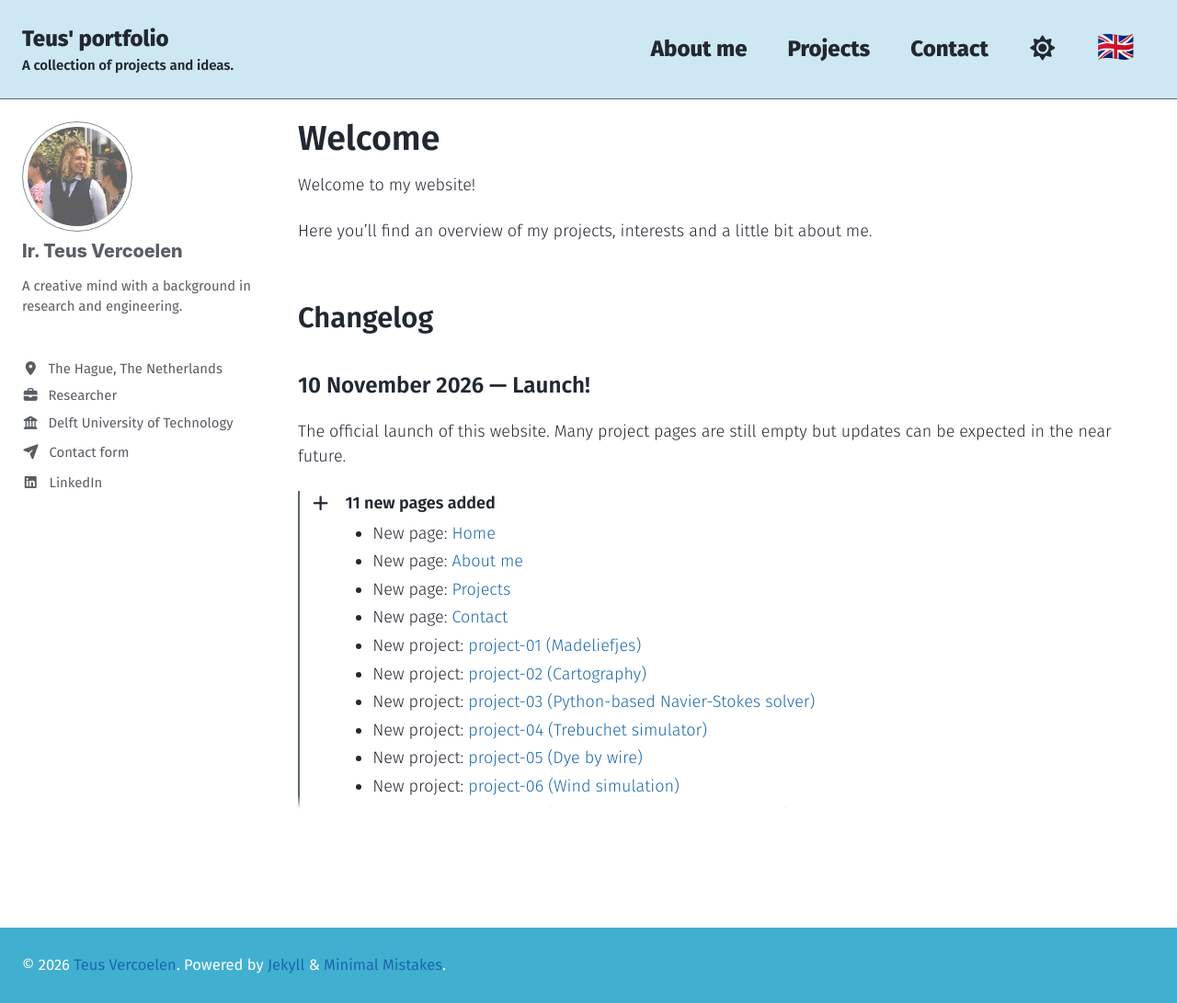
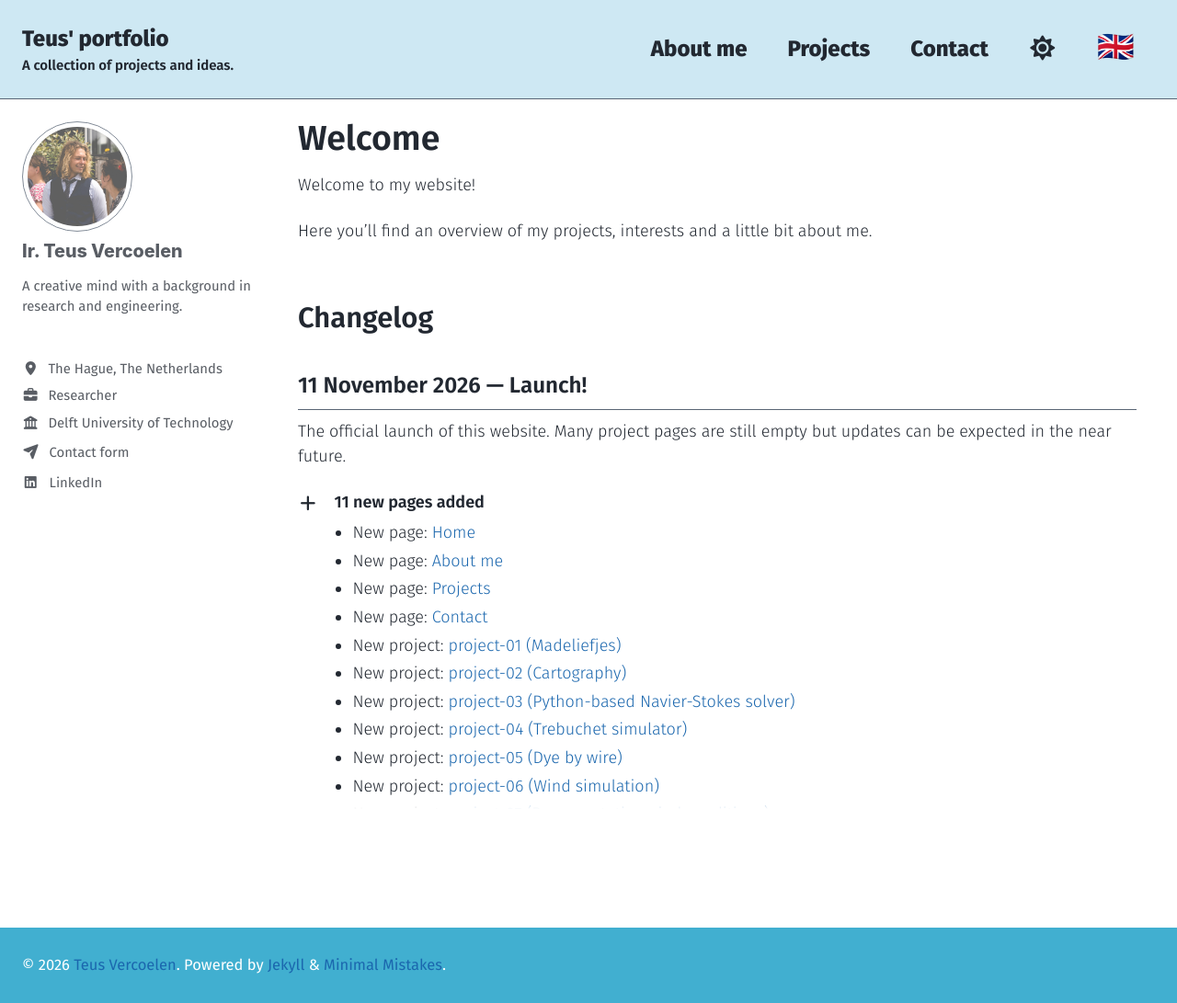
Before and after one commit to TeusVercoelen/TeusVercoelen.github.io, a Jekyll site: the page built from _pages/en/index.md, in a window 1280 px wide. Shown: the whole page at 92% size. Built offline with Jekyll 4.4.1, drawn with Linux system fonts in a browser that asks for light colours; cached includes are drawn as plain includes; some web fonts are replaced.

Commit message:
Updated changelog layout

```diff
--- a/_includes/changelog.html
+++ b/_includes/changelog.html
@@ -1,3 +1,4 @@
+
 {% assign current_lang = page.lang | default: "en" %}
 {% assign sorted_entries = site.changelog | sort: "date" | reverse %}
 
@@ -16,12 +17,10 @@
       {% assign entry_description = entry[description_key] | default: "" | strip %}
 
       {% if entry_description != "" %}
-        <p class="changelog__description">
+        <div class="changelog__description">
           {{ entry_description | markdownify }}
-        </p>
+        </div>
       {% endif %}
-
-      <div class="changelog__timeline">
 
       {% assign categories = "pages_added,pages_removed,changes_made,translations_added,visual_changes,bugs_fixed" | split: "," %}
 
@@ -133,7 +132,6 @@
 
       {% endfor %}
 
-      </div>
     </section>
   {% endfor %}
 </div>
--- a/_sass/custom/_changelog.scss
+++ b/_sass/custom/_changelog.scss
@@ -5,45 +5,50 @@
 
 .changelog__entry {
   margin-bottom: 1em;
+  margin-right: 1em;
+}
+
+// .changelog__entry p {
+//   margin-top: 0em !important;
+//   padding-top: 0em !important;
+// }
+
+.changelog__description {
+  margin-top: 0.5em;
 }
 
 .changelog__date {
   margin-top: 1em;
-  margin-bottom: 0.8em;
+  margin-bottom: 0em !important;
+  padding-bottom: 0.5em !important;
+  border-bottom: 1px solid var(--color-border);
   font-size: 1.1em;
   font-weight: 600;
   color: var(--color-text-body);
 }
 
-/* Vertical timeline */
-.changelog__timeline {
-  position: relative;
-  margin-left: 0;
-  margin-right: 1em;
-  padding-left: 2.5em;
-  padding-right: 1em;
-  border-left: 2px solid var(--color-border);
-}
-
 /* Category headings and icons */
 .changelog__category {
-  position: relative;
+  display: flex;
+  align-items: flex-start;
+  gap: 0.7em;
   margin-bottom: 0.2em;
   color: var(--color-text-body);
 }
 
 .changelog__category p {
+  display: flex;
+  align-items: flex-start;
+  gap: 1em;
   margin: 0;
   color: inherit;
 }
 
 .changelog__category i {
-  position: absolute;
-  left: -2.5em;
-  top: 0.25em;
-  width: 2em;
+  flex: 0 0 1.2em;
+  width: 1.2em;
+  margin-top: 0.25em;
   text-align: center;
-  display: inline-block;
   color: var(--color-text-body);
 }
 
@@ -53,7 +58,7 @@
   list-style-type: disc !important;
   margin-top: 0.3em !important;
   margin-bottom: 0.8em !important;
-  padding-left: 1.5em !important;
+  padding-left: 3em !important;
   color: var(--color-text-body);
 }
 
--- a/_sass/custom/_layout.scss
+++ b/_sass/custom/_layout.scss
@@ -161,3 +161,34 @@ dd,
 blockquote {
   color: var(--color-text-body);
 }
+
+/* Scrollbar */
+* {
+  scrollbar-color: var(--color-border) var(--color-background-scrollbar);
+  scrollbar-width: thin;
+}
+
+/* Chrome, Edge, Safari */
+::-webkit-scrollbar {
+  -webkit-appearance: none;
+  width: 10px;
+  height: 10px;
+}
+
+::-webkit-scrollbar-thumb {
+  background-color: var(--color-border);
+  border: 2px solid var(--color-background-body);
+  border-radius: 5px;
+  -webkit-appearance: none;
+}
+
+::-webkit-scrollbar-thumb:hover {
+  background-color: var(--color-text-muted);
+}
+
+::-webkit-scrollbar-thumb:active,
+::-webkit-scrollbar:active {
+  background-color: var(--color-accent) !important;
+  background-image: none !important;
+  box-shadow: none !important;
+}
--- a/_sass/custom/skins/_dark.scss
+++ b/_sass/custom/skins/_dark.scss
@@ -8,7 +8,8 @@ html[data-theme="dark"] {
   --color-background-body:        #181E2A;  // Main, author profile/sidebar
   --color-background-masthead:    #1C2230;  // Masthead, greedy nav hidden link menu
   --color-background-footer:      #121620;  // Footer
-  --color-border:                 #777777;  // Borders, horizontal lines, vertical lines
+  --color-background-scrollbar:   #222831;  // Scrollbar
+  --color-border:                 #e8e8e8;  // Borders, horizontal lines, vertical lines
   --color-accent:                 #41AFD0;  // Masthead selection animation line, greedy nav toggle
   --color-button-primary:         #41AFD0;  // Project view switch selected, author more information, submit form
   --color-button-secondary:       #181E2A;  // Project view switch not selected, project sort
--- a/_sass/custom/skins/_light.scss
+++ b/_sass/custom/skins/_light.scss
@@ -8,6 +8,7 @@
   --color-background-body:        #ffffff;  // Main, author profile/sidebar
   --color-background-masthead:    #CEE8F3;  // Masthead, greedy nav hidden link menu
   --color-background-footer:      #41AFD0;  // Footer
+  --color-background-scrollbar:   #222831;  // Scrollbar
   --color-border:                 #596575;  // Borders, horizontal lines, vertical lines
   --color-accent:                 #41AFD0;  // Masthead selection animation line, greedy nav toggle
   --color-button-primary:         #41AFD0;  // Project view switch selected, author more information, submit form
```
Also changed, not shown: _changelog/2026-11-10.md (+1 -1 lines), todo.md (+4 -0 lines), 1 other file. Lines whose indentation alone changed are shown as unchanged.
